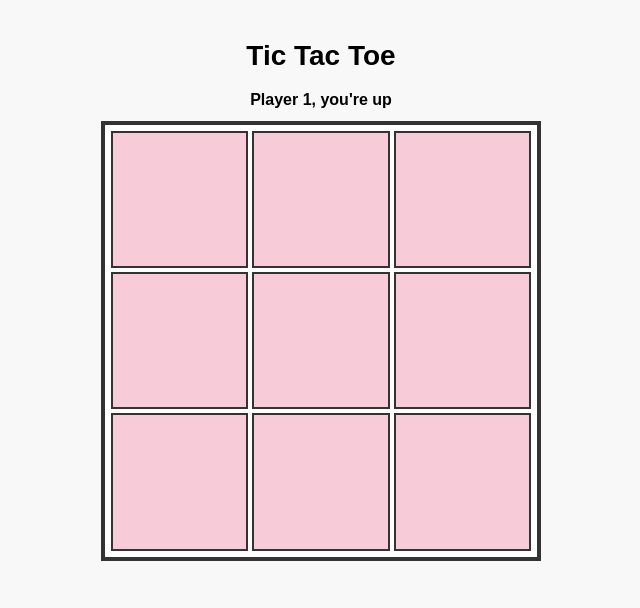
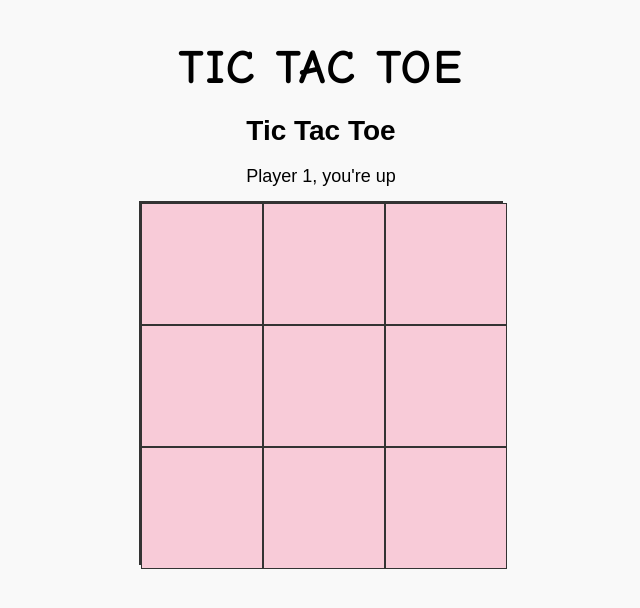
Before and after one commit to acciojob/tictactoe-SoumyadipBasak, a website: page main.html in a window 1280 px wide. Both pictures are taken after a click on the button "Start Game". Shown: the whole page, without its empty margins (319-959 px from the left). Drawn offline with Linux system fonts and the light colour scheme.

Commit message:
created a submission

```diff
--- a/main.html
+++ b/main.html
@@ -1,281 +1,295 @@
 <!DOCTYPE html>
 <html lang="en">
 <head>
-  <meta charset="UTF-8" />
-  <meta name="viewport" content="width=device-width, initial-scale=1.0"/>
+  <meta charset="utf-8" />
   <title>Tic Tac Toe</title>
   <style>
-    /* Page layout */
     body {
       font-family: Arial, Helvetica, sans-serif;
       text-align: center;
-      background: #f8f8f8;
+      background: #f9f9f9;
       margin: 0;
       padding: 20px;
     }
 
     .container {
-      max-width: 700px;
+      width: 420px;
       margin: 0 auto;
     }
 
-    /* Title style (like the screenshot) */
-    .brand {
-      font-family: "Comic Sans MS", "Chalkboard SE", cursive;
-      font-size: 56px;
+    /* Header style (as in your design) */
+    .logo {
+      font-family: "Comic Sans MS", cursive;
+      font-weight: 700;
+      font-size: 48px;
+      margin: 20px 0;
       letter-spacing: 2px;
-      margin: 10px 0 20px;
-      user-select: none;
+      text-transform: uppercase;
     }
 
-    /* Pre-game input area */
-    #preGame {
+    /* Initial view: name inputs */
+    #start-view {
       display: block;
-      margin: 40px auto;
     }
 
-    .row {
-      display: flex;
-      align-items: center;
-      justify-content: center;
-      gap: 12px;
-      margin: 10px 0;
+    #board-view {
+      display: none;
+    }
+
+    .field {
+      margin: 8px 0;
+      text-align: left;
     }
 
     label {
-      font-weight: 600;
-      margin-right: 6px;
+      display: inline-block;
+      width: 100px;
     }
 
     input[type="text"] {
-      width: 260px;
-      padding: 10px 12px;
-      font-size: 16px;
-      border: 2px solid #333;
+      width: 220px;
+      padding: 6px 8px;
+      border: 1px solid #333;
       border-radius: 4px;
-      outline: none;
     }
 
-    button#submit {
-      padding: 12px 28px;
+    #submit {
+      margin-top: 12px;
+      padding: 12px 22px;
       font-size: 16px;
       border-radius: 6px;
-      border: 2px solid #333;
+      border: 1px solid #333;
+      cursor: pointer;
       background: #fff;
-      cursor: pointer;
     }
 
-    /* Game board */
-    #gameArea {
-      display: none; /* hidden until after submit */
-    }
-
+    /* Board */
     h1 {
       margin-top: 20px;
       font-size: 28px;
     }
 
     .message {
-      font-weight: 600;
-      margin: 6px 0 12px;
+      margin: 10px 0 14px;
+      font-size: 18px;
     }
 
-    /* 3x3 board grid */
     .board {
-      width: 420px;
-      height: 420px;
+      width: 360px;
+      height: 360px;
       display: grid;
       grid-template-columns: repeat(3, 1fr);
       grid-template-rows: repeat(3, 1fr);
-      gap: 4px;
+      gap: 0;
       margin: 0 auto;
-      border: 4px solid #333;
-      padding: 6px;
-      background: #fff;
+      border: 2px solid #333;
     }
 
     .cell {
-      background: #f8cbd9; /* pink cells like screenshot base */
-      border: 2px solid #333;
+      width: 120px;
+      height: 120px;
       display: flex;
       align-items: center;
       justify-content: center;
       font-size: 72px;
-      font-weight: 700;
-      color: #000;
       cursor: pointer;
-      user-select: none;
+      border: 1px solid #333;
+      background: #f8cbd8; /* pink-ish background like your screenshot */
     }
 
-    /* Winning or mirror states (optional visual tweak) */
-    .cell.filled {
-      cursor: default;
-    }
+    .cell.X { color: #111; }
+    .cell.O { color: #fff; text-shadow: 0 0 2px #000; }
 
-    /* When someone wins, show the board with highlight on winning line (optional) */
-    .winner {
-      /* no specific style here; can be extended if desired */
-    }
+    /* Win state visuals (optional) */
+    .cell.X { background: #f6c6d8; }
+    .cell.O { background: #6a0dad; }
 
-    /* Subtle responsive tweak for smaller viewports */
-    @media (max-width: 520px) {
-      .board { width: 90vw; height: 90vw; }
-      .cell { font-size: 58px; }
+    /* Reset / simple layout cleanup on small screens */
+    @media (max-width: 480px) {
+      .container { width: 92%; }
+      #start-view, #board-view { width: 100%; }
+      .board { width: 100%; height: auto; aspect-ratio: 1/1; }
+      .cell { font-size: 60px; }
     }
   </style>
 </head>
 <body>
-  <div class="container">
-    <!-- Initial view: two input boxes and a Start button -->
-    <div id="preGame">
-      <div class="brand" aria-label="Tic Tac Toe Brand">TIC TAC TOE</div>
 
-      <div class="row" style="justify-content:center;">
+  <div class="container" id="app">
+    <!-- Initial view: player names -->
+    <div id="start-view">
+      <div class="logo">TIC TAC TOE</div>
+
+      <div class="field">
         <label for="player-1">Player 1</label>
         <input type="text" id="player-1" placeholder="enter name" />
       </div>
-
-      <div class="row" style="justify-content:center;">
+      <div class="field">
         <label for="player-2">Player 2</label>
         <input type="text" id="player-2" placeholder="enter name" />
       </div>
 
-      <div class="row" style="justify-content:center;">
-        <button id="submit" aria-label="Start Game">Start Game</button>
+      <button id="submit">Start Game</button>
+    </div>
+
+    <!-- Board view -->
+    <div id="board-view" aria-live="polite">
+      <div class="logo" style="margin-top:20px;">TIC TAC TOE</div>
+      <h1 id="board-title" style="margin-top: 8px;">Tic Tac Toe</h1>
+
+      <div class="message" id="turn-message"></div>
+
+      <div class="board" id="board" role="grid" aria-label="Tic Tac Toe board">
+        <!-- 9 cells with ids 1 through 9 -->
+        <div class="cell" id="1" role="gridcell" data-index="0"></div>
+        <div class="cell" id="2" role="gridcell" data-index="1"></div>
+        <div class="cell" id="3" role="gridcell" data-index="2"></div>
+
+        <div class="cell" id="4" role="gridcell" data-index="3"></div>
+        <div class="cell" id="5" role="gridcell" data-index="4"></div>
+        <div class="cell" id="6" role="gridcell" data-index="5"></div>
+
+        <div class="cell" id="7" role="gridcell" data-index="6"></div>
+        <div class="cell" id="8" role="gridcell" data-index="7"></div>
+        <div class="cell" id="9" role="gridcell" data-index="8"></div>
       </div>
     </div>
 
-    <!-- Game board view: initially hidden -->
-    <div id="gameArea" aria-label="Tic Tac Toe Game">
-      <h1>Tic Tac Toe</h1>
-      <div class="message" id="turnMessage"> </div>
-      <div class="board" id="board" role="grid" aria-label="Game board">
-        <!-- 9 cells with ids 1 through 9 -->
-        <div class="cell" id="1" role="gridcell" tabindex="0"></div>
-        <div class="cell" id="2" role="gridcell" tabindex="0"></div>
-        <div class="cell" id="3" role="gridcell" tabindex="0"></div>
-        <div class="cell" id="4" role="gridcell" tabindex="0"></div>
-        <div class="cell" id="5" role="gridcell" tabindex="0"></div>
-        <div class="cell" id="6" role="gridcell" tabindex="0"></div>
-        <div class="cell" id="7" role="gridcell" tabindex="0"></div>
-        <div class="cell" id="8" role="gridcell" tabindex="0"></div>
-        <div class="cell" id="9" role="gridcell" tabindex="0"></div>
-      </div>
-    </div>
   </div>
 
   <script>
     // State
-    const preGame = document.getElementById('preGame');
-    const gameArea = document.getElementById('gameArea');
+    let players = { p1: '', p2: '' };
+    let board = Array(9).fill(null); // 'X' or 'O'
+    let turn = 'X'; // 'X' for Player 1, 'O' for Player 2
+    const winLines = [
+      [0,1,2], [3,4,5], [6,7,8], // rows
+      [0,3,6], [1,4,7], [2,5,8], // cols
+      [0,4,8], [2,4,6]           // diags
+    ];
+
+    // Elements
+    const startView = document.getElementById('start-view');
+    const boardView = document.getElementById('board-view');
     const submitBtn = document.getElementById('submit');
+    const turnMessage = document.getElementById('turn-message');
+    const boardEl = document.getElementById('board');
     const player1Input = document.getElementById('player-1');
     const player2Input = document.getElementById('player-2');
-    const boardEl = document.getElementById('board');
-    const turnMessage = document.getElementById('turnMessage');
-    const cells = Array.from(document.querySelectorAll('.cell'));
+    const boardTitle = document.getElementById('board-title');
 
-    let board = Array(9).fill(null); // null, 'X', 'O'
-    let currentPlayer = 'X';
-    let players = { X: '', O: '' };
-    let gameOver = false;
-
-    // Winning combos (indices 0-8)
-    const winCombos = [
-      [0,1,2], [3,4,5], [6,7,8], // rows
-      [0,3,6], [1,4,7], [2,5,8], // cols
-      [0,4,8], [2,4,6]           // diagonals
-    ];
-
-    // Initialize turn message
-    function updateTurnMessage() {
-      const turnName = currentPlayer === 'X' ? players.X : players.O;
-      turnMessage.textContent = `${turnName}, you're up`;
+    function getCurrentPlayerName() {
+      return turn === 'X' ? players.p1 : players.p2;
     }
 
-    // Render the board based on `board` state
-    function renderBoard() {
-      board.forEach((val, idx) => {
-        const cell = document.getElementById(String(idx + 1));
-        cell.textContent = val ? val : '';
-        if (val) cell.classList.add('filled');
-      });
+    function showStartingView() {
+      startView.style.display = 'block';
+      boardView.style.display = 'none';
     }
 
-    // Check for a winner
-    function checkWinner() {
-      for (const combo of winCombos) {
-        const [a, b, c] = combo;
+    function showBoardView() {
+      startView.style.display = 'none';
+      boardView.style.display = 'block';
+    }
+
+    function updateTurnMessage() {
+      const name = getCurrentPlayerName() || (turn === 'X' ? players.p1 : players.p2);
+      if (name) {
+        turnMessage.textContent = `${name}, you're up`;
+      } else {
+        turnMessage.textContent = '';
+      }
+    }
+
+    function resetBoard() {
+      board = Array(9).fill(null);
+      turn = 'X';
+      for (let i = 1; i <= 9; i++) {
+        const cell = document.getElementById(i.toString());
+        cell.textContent = '';
+        cell.classList.remove('X','O');
+      }
+      updateTurnMessage();
+    }
+
+    function checkWin() {
+      for (const line of winLines) {
+        const [a,b,c] = line;
         if (board[a] && board[a] === board[b] && board[a] === board[c]) {
-          return board[a]; // 'X' or 'O'
+          return { winner: board[a], line };
         }
-      }
-      // Check draw
-      if (board.every(v => v)) {
-        return 'draw';
       }
       return null;
     }
 
-    // Handle cell click
-    function handleCellClick(index) {
-      if (gameOver) return;
-      if (board[index] !== null) return;
+    // Initialize click handlers for cells
+    function attachBoardHandlers() {
+      for (let i = 0; i < 9; i++) {
+        const cell = document.getElementById((i+1).toString());
+        cell.addEventListener('click', () => handleMove(i, cell));
+      }
+    }
 
-      board[index] = currentPlayer;
-      renderBoard();
+    function handleMove(index, cellEl) {
+      if (board[index] !== null) return; // already taken
 
-      const result = checkWinner();
-      if (result === 'X' || result === 'O') {
-        gameOver = true;
-        const winnerName = result === 'X' ? players.X : players.O;
+      board[index] = turn;
+      cellEl.textContent = turn;
+      // style for X/O
+      cellEl.classList.add(turn);
+
+      // Check win
+      const result = checkWin();
+      if (result) {
+        const winnerName = turn === 'X' ? players.p1 : players.p2;
         turnMessage.textContent = `${winnerName}, congratulations you won!`;
+        // Highlight winning line
+        result.line.forEach(idx => {
+          const c = document.getElementById((idx+1).toString());
+          c.style.background = '#7a1e7e'; // purple highlight
+        });
+        // Disable further moves
+        boardEl.querySelectorAll('.cell').forEach(c => c.style.pointerEvents = 'none');
         return;
-      } else if (result === 'draw') {
-        gameOver = true;
+      }
+
+      // Check draw
+      if (board.every(v => v !== null)) {
         turnMessage.textContent = `It's a draw!`;
         return;
       }
 
-      // Switch turns
-      currentPlayer = currentPlayer === 'X' ? 'O' : 'X';
+      // Switch turn
+      turn = (turn === 'X') ? 'O' : 'X';
       updateTurnMessage();
     }
 
-    // Attach click handlers to cells
-    function attachCellHandlers() {
-      cells.forEach((cell, idx) => {
-        // Use event delegation style
-        cell.addEventListener('click', () => handleCellClick(idx));
-      });
-    }
+    // Start game flow
+    submitBtn.addEventListener('click', () => {
+      const p1 = (player1Input.value || 'Player 1').trim();
+      const p2 = (player2Input.value || 'Player 2').trim();
 
-    // Start game after submitting names
-    submitBtn.addEventListener('click', () => {
-      const p1Name = player1Input.value.trim() || 'Player 1';
-      const p2Name = player2Input.value.trim() || 'Player 2';
+      if (!p1 || !p2) {
+        alert('Please enter names for both players.');
+        return;
+      }
 
-      players.X = p1Name;
-      players.O = p2Name;
+      players.p1 = p1;
+      players.p2 = p2;
 
-      // Reset board and state
-      board = Array(9).fill(null);
-      currentPlayer = 'X';
-      gameOver = false;
-
-      // Show game area, hide pre-game
-      preGame.style.display = 'none';
-      gameArea.style.display = 'block';
-
-      renderBoard();
+      // Prepare board title and initial message
+      boardTitle.textContent = 'Tic Tac Toe';
+      resetBoard();
+      showBoardView();
       updateTurnMessage();
-      // Focus first cell for accessibility
-      const firstCell = document.getElementById('1');
-      if (firstCell) firstCell.focus();
+      // make sure board is ready
+      attachBoardHandlers();
+      // prevent repeat handlers if user restarts
+      submitBtn.disabled = true;
     });
 
     // Initialize
-    attachCellHandlers();
+    showStartingView();
   </script>
 </body>
 </html>
```
